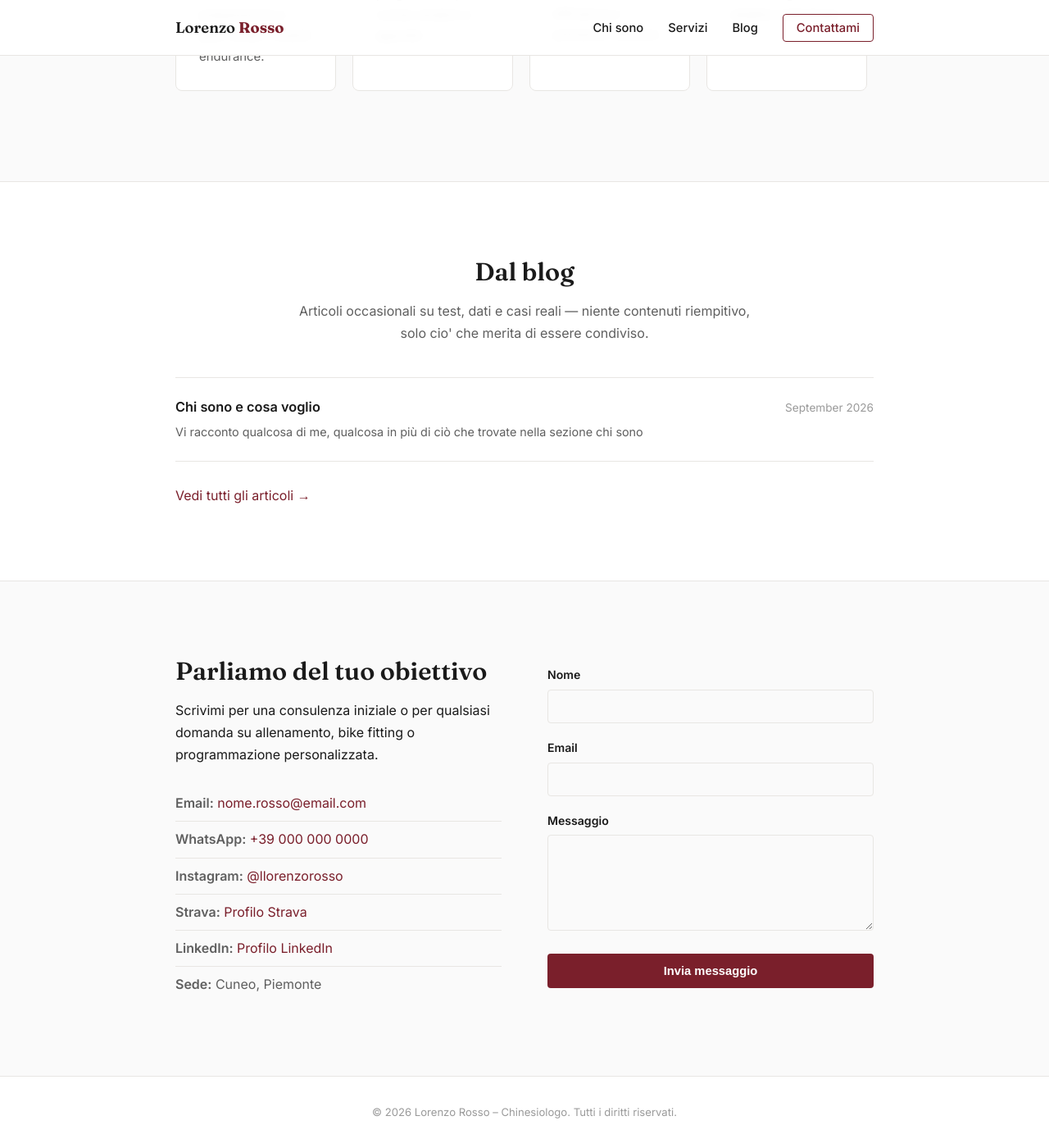
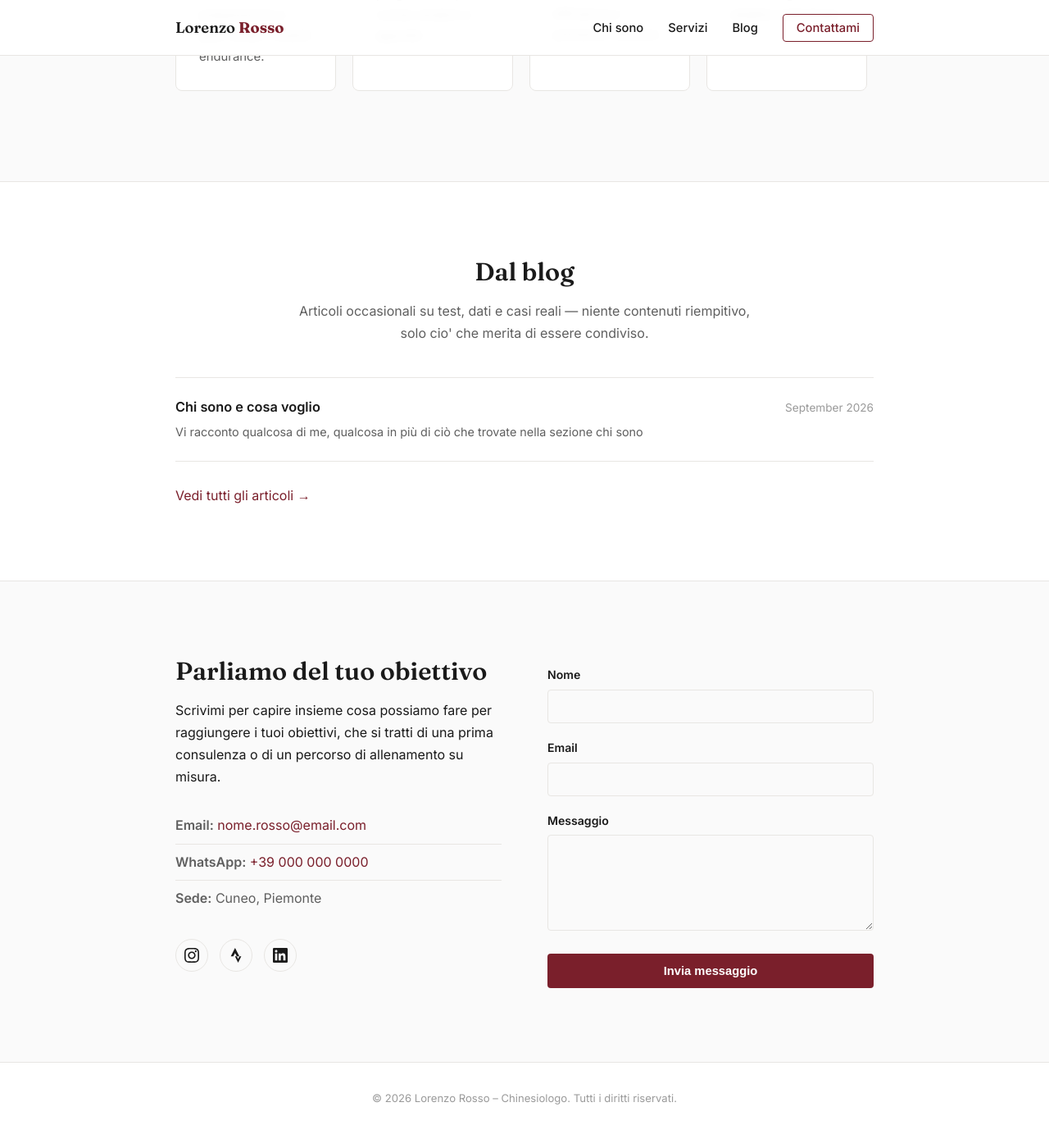
Before and after one commit to lorenzorossoo/Portfolio, a Jekyll site: the page built from index.html, in a window 1280 px wide and 1400 px high, scrolled down 2145 px. Shown: the whole window at 82% size. Built offline with Jekyll 4.4.1, drawn with Linux system fonts in a browser that asks for light colours.

Commit message:
modifica form contatti e tasti social

```diff
--- a/index.html
+++ b/index.html
@@ -98,16 +98,26 @@ title: Home
   <div class="container contact-inner">
     <div class="contact-text">
       <h2>Parliamo del tuo obiettivo</h2>
-      <p>Scrivimi per una consulenza iniziale o per qualsiasi domanda su allenamento, bike fitting o programmazione personalizzata.</p>
+      <p>Scrivimi per capire insieme cosa possiamo fare per raggiungere i tuoi obiettivi, che si tratti di una prima consulenza o di un percorso di allenamento su misura.</p>
       <ul class="contact-list">
         <li><strong>Email:</strong> <a href="mailto:nome.rosso@email.com">nome.rosso@email.com</a></li>
         <li><strong>WhatsApp:</strong> <a href="https://wa.me/390000000000" target="_blank" rel="noopener">+39 000 000 0000</a></li>
-        <li><strong>Instagram:</strong> <a href="https://instagram.com/llorenzorosso" target="_blank" rel="noopener">@llorenzorosso</a></li>
-        <li><strong>Strava:</strong> <a href="https://strava.com/athletes/80125777" target="_blank" rel="noopener">Profilo Strava</a></li>
-        <li><strong>LinkedIn:</strong> <a href="https://linkedin.com/in/tuoprofilo" target="_blank" rel="noopener">Profilo LinkedIn</a></li>
         <li><strong>Sede:</strong> Cuneo, Piemonte</li>
       </ul>
+
+      <div class="social-icons">
+        <a href="https://instagram.com/llorenzorosso" target="_blank" rel="noopener" aria-label="Instagram" class="social-icon">
+          <svg viewBox="0 0 24 24" fill="currentColor" aria-hidden="true"><path d="M12 2.163c3.204 0 3.584.012 4.85.07 3.252.148 4.771 1.691 4.919 4.919.058 1.265.069 1.645.069 4.848 0 3.204-.012 3.584-.069 4.849-.148 3.225-1.664 4.771-4.919 4.919-1.266.058-1.644.07-4.85.07-3.204 0-3.584-.012-4.849-.07-3.26-.149-4.771-1.699-4.919-4.92-.058-1.265-.07-1.644-.07-4.849 0-3.203.013-3.583.07-4.849.149-3.227 1.664-4.771 4.919-4.919 1.266-.057 1.645-.069 4.849-.069zm0-2.163c-3.259 0-3.667.014-4.947.072-4.358.2-6.78 2.618-6.98 6.98-.059 1.281-.073 1.689-.073 4.948 0 3.259.014 3.668.072 4.948.2 4.358 2.618 6.78 6.98 6.98 1.281.058 1.689.072 4.948.072 3.259 0 3.668-.014 4.948-.072 4.354-.2 6.782-2.618 6.979-6.98.059-1.28.073-1.689.073-4.948 0-3.259-.014-3.667-.072-4.947-.196-4.354-2.617-6.78-6.979-6.98-1.281-.059-1.69-.073-4.949-.073zm0 5.838c-3.403 0-6.162 2.759-6.162 6.162s2.759 6.163 6.162 6.163 6.162-2.759 6.162-6.163c0-3.403-2.759-6.162-6.162-6.162zm0 10.162c-2.209 0-4-1.79-4-4 0-2.209 1.791-4 4-4s4 1.791 4 4c0 2.21-1.791 4-4 4zm6.406-11.845c-.796 0-1.441.645-1.441 1.44s.645 1.44 1.441 1.44c.795 0 1.439-.645 1.439-1.44s-.644-1.44-1.439-1.44z"/></svg>
+        </a>
+        <a href="https://strava.com/athletes/80125777" target="_blank" rel="noopener" aria-label="Strava" class="social-icon">
+          <svg viewBox="0 0 24 24" fill="currentColor" aria-hidden="true"><path d="M15.387 17.944l-2.089-4.116h-3.065L15.387 24l5.15-10.172h-3.066m-7.008-5.599l2.836 5.598h4.172L10.463 0l-7 13.828h4.169"/></svg>
+        </a>
+        <a href="https://linkedin.com/in/lorenzo-rosso-94026223b/" target="_blank" rel="noopener" aria-label="LinkedIn" class="social-icon">
+          <svg viewBox="0 0 24 24" fill="currentColor" aria-hidden="true"><path d="M20.447 20.452h-3.554v-5.569c0-1.328-.027-3.037-1.852-3.037-1.853 0-2.136 1.445-2.136 2.939v5.667H9.351V9h3.414v1.561h.046c.477-.9 1.637-1.85 3.37-1.85 3.601 0 4.267 2.37 4.267 5.455v6.286zM5.337 7.433c-1.144 0-2.063-.926-2.063-2.065 0-1.138.92-2.063 2.063-2.063 1.14 0 2.064.925 2.064 2.063 0 1.139-.925 2.065-2.064 2.065zm1.782 13.019H3.555V9h3.564v11.452zM22.225 0H1.771C.792 0 0 .774 0 1.729v20.542C0 23.227.792 24 1.771 24h20.451C23.2 24 24 23.227 24 22.271V1.729C24 .774 23.2 0 22.222 0h.003z"/></svg>
+        </a>
+      </div>
     </div>
+
     <form class="contact-form" action="https://formspree.io/f/YOUR_FORM_ID" method="POST">
       <label for="nome">Nome</label>
       <input type="text" id="nome" name="nome" required>
--- a/style.css
+++ b/style.css
@@ -321,3 +321,33 @@ a:hover { text-decoration: underline; }
   .hero h1 { font-size: 2rem; }
   .blog-item { flex-direction: column; gap: 6px; }
 }
+
+/* Social icons */
+.social-icons {
+  display: flex;
+  gap: 14px;
+  margin-top: 28px;
+}
+
+.social-icon {
+  width: 40px;
+  height: 40px;
+  display: flex;
+  align-items: center;
+  justify-content: center;
+  border: 1px solid var(--border);
+  border-radius: 50%;
+  color: var(--ink);
+  transition: all 0.2s ease;
+}
+
+.social-icon svg {
+  width: 18px;
+  height: 18px;
+}
+
+.social-icon:hover {
+  background: var(--red);
+  border-color: var(--red);
+  color: var(--bg);
+}
```
